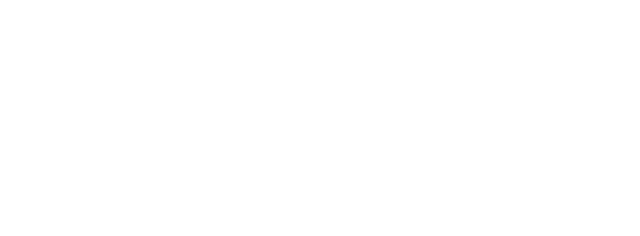
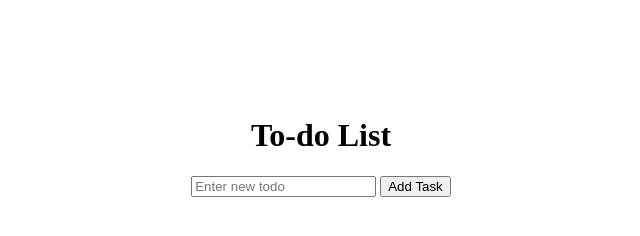
Before and after one commit to jzeng151/Web-Components-and-Lit, a website: page index.html in a window 1280 px wide. Shown: the whole page, without its empty margins (319-959 px from the left). Drawn offline with Linux system fonts and the light colour scheme.

Commit message:
basic to-do app with vanilla web components

```diff
--- a/index.html
+++ b/index.html
@@ -5,8 +5,18 @@
     <meta http-equiv="X-UA-Compatible" content="IE=edge">
     <meta name="viewport" content="width=device-width, initial-scale=1.0">
     <title>Document</title>
+    <script type="module" src="main.js" async></script>
   </head>
   <body>
-
+    <main>
+      <style>
+        h1 {
+          text-align: center;
+          padding-top: 3em;
+        }
+      </style>
+      <h1>To-do List</h1>
+      <todo-list name="platepud"></todo-list>
+    </main
   </body>
 </html>
--- a/main.js
+++ b/main.js
@@ -0,0 +1,78 @@
+const template = document.createElement('template');
+template.innerHTML = `
+  <style>
+    div {
+      text-align: center;
+    }
+    section > div {
+      display: block;
+      border: 1px solid;
+      color: green;
+      margin-top: 2%;
+      margin-left: 25%;
+      width: 50%;
+      height: 120px;
+    }
+    p {
+      padding-top: 4%;
+    }
+    .remove-todo {
+      border: 1px solid;
+      margin-left: 50%;
+      float: right;
+    }
+  </style>
+  <div id="todo">
+    <input type="text" id="todo-input" placeholder="Enter new todo" />
+    <button type="button" id="addTask">Add Task</button>
+    <section id="todo-list">
+    </section>
+  </div>
+`
+
+export class Todo extends HTMLElement {
+  constructor() {
+    super();
+
+    this.attachShadow({ mode: 'open' });
+    const shadow = this.shadowRoot;
+    shadow.appendChild(template.content.cloneNode(true));
+  }
+
+  addTask(element) {
+    const shadow = element.shadowRoot;
+    const newTodo = shadow.querySelector('#todo-input').value;
+
+    const todoCard = document.createElement('div');
+
+    const btn = document.createElement('button');
+    btn.setAttribute('class', 'remove-todo');
+    const text = document.createTextNode('X');
+    btn.addEventListener('click', () => this.deleteTask(todoCard))
+    btn.appendChild(text);
+    todoCard.appendChild(btn);
+
+    const todoText = document.createElement('p');
+    todoText.innerHTML = newTodo;
+    todoCard.appendChild(todoText);
+
+    const todoList = shadow.querySelector('#todo-list');
+    todoList.appendChild(todoCard);
+  }
+
+  deleteTask(element) {
+    element.remove();
+  }
+
+  // lifecycle method that executes when component is rendered
+  connectedCallback() {
+    this.shadowRoot.querySelector('#addTask').addEventListener('click', () => this.addTask(this));
+  }
+
+  // lifecycle method that executes when component is unloaded
+  disconnectedCallback() {
+    this.shadowRoot.querySelector('#addTask').removeEventListener();
+  }
+}
+
+customElements.define('todo-list', Todo);
```
Also changed, not shown: 1 other file. Lines whose indentation alone changed are shown as unchanged.
